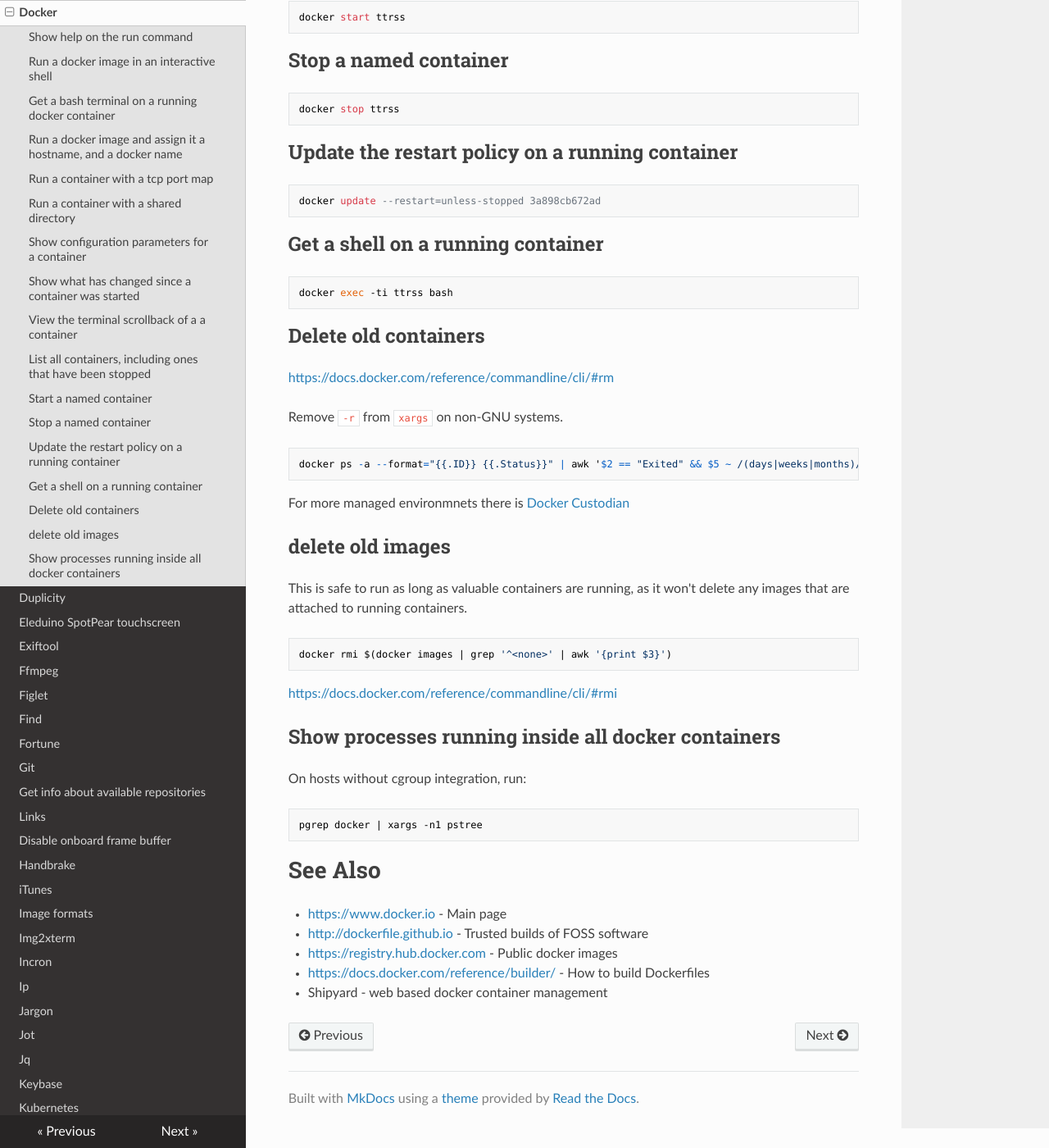
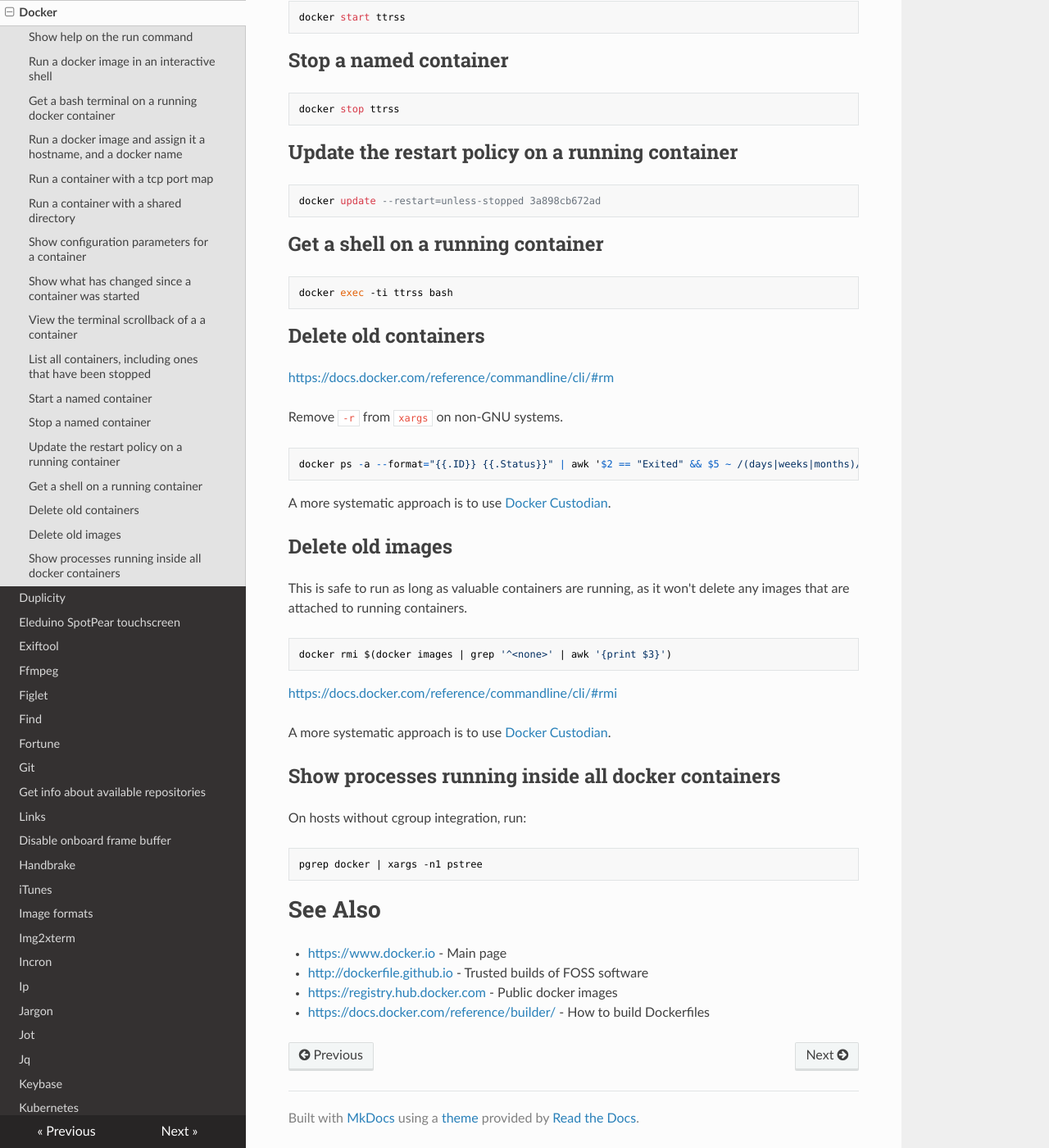
Before and after one commit to lando-cal/tech-notes, an MkDocs documentation site: the page built from docs/docker.md, in a window 1280 px wide and 1400 px high, scrolled down 1975 px. Shown: the whole window at 82% size. Built offline with MkDocs 1.6.1, drawn with Linux system fonts in a browser that asks for light colours; nearby versions of some CDN libraries.

Commit message:
Update links, wording

````diff
--- a/docs/docker.md
+++ b/docs/docker.md
@@ -121,9 +121,9 @@ Remove `-r` from `xargs` on non-GNU systems.
 docker ps -a --format="{{.ID}} {{.Status}}" | awk '$2 == "Exited" && $5 ~ /(days|weeks|months)/ {print $1}' | xargs -r docker rm
 ```
 
-For more managed environmnets there is [Docker Custodian](https://github.com/Yelp/docker-custodian)
+A more systematic approach is to use [Docker Custodian](https://github.com/Yelp/docker-custodian).
 
-## delete old images
+## Delete old images
 
 This is safe to run as long as valuable containers are running, as it won't delete any images that are attached to running containers.
 
@@ -132,6 +132,8 @@ docker rmi $(docker images | grep '^<none>' | awk '{print $3}')
 ```
 
 <https://docs.docker.com/reference/commandline/cli/#rmi>
+
+A more systematic approach is to use [Docker Custodian](https://github.com/Yelp/docker-custodian).
 
 ## Show processes running inside all docker containers
 
@@ -147,4 +149,3 @@ pgrep docker | xargs -n1 pstree
 - <http://dockerfile.github.io> - Trusted builds of FOSS software
 - <https://registry.hub.docker.com> - Public docker images
 - <https://docs.docker.com/reference/builder/> - How to build Dockerfiles
-- Shipyard - web based docker container management
````
